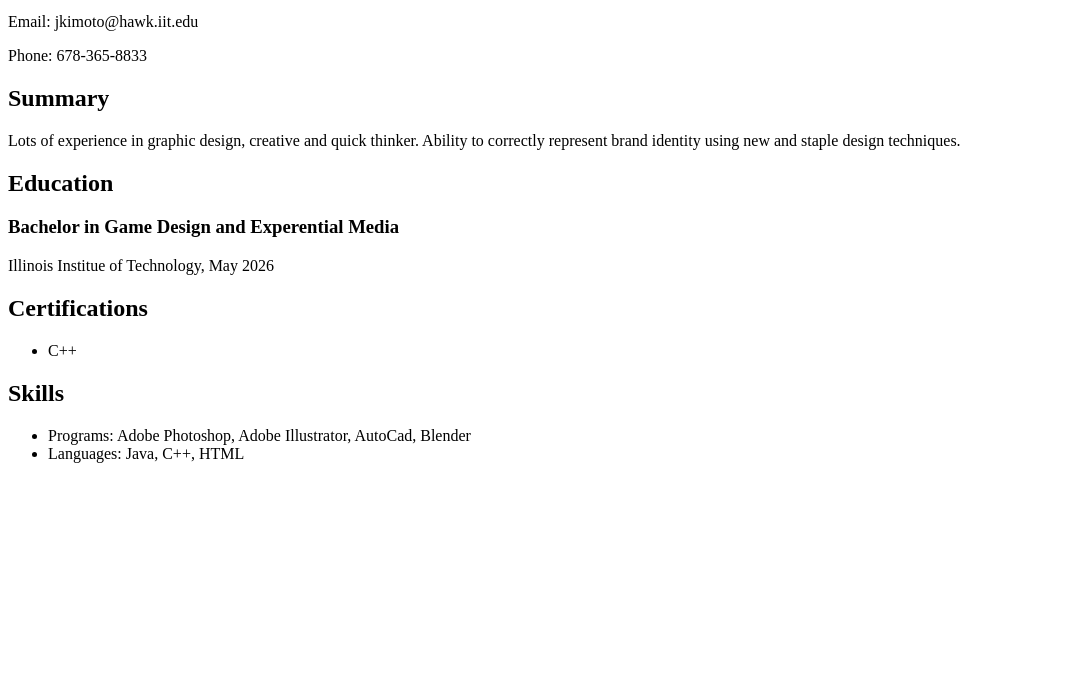
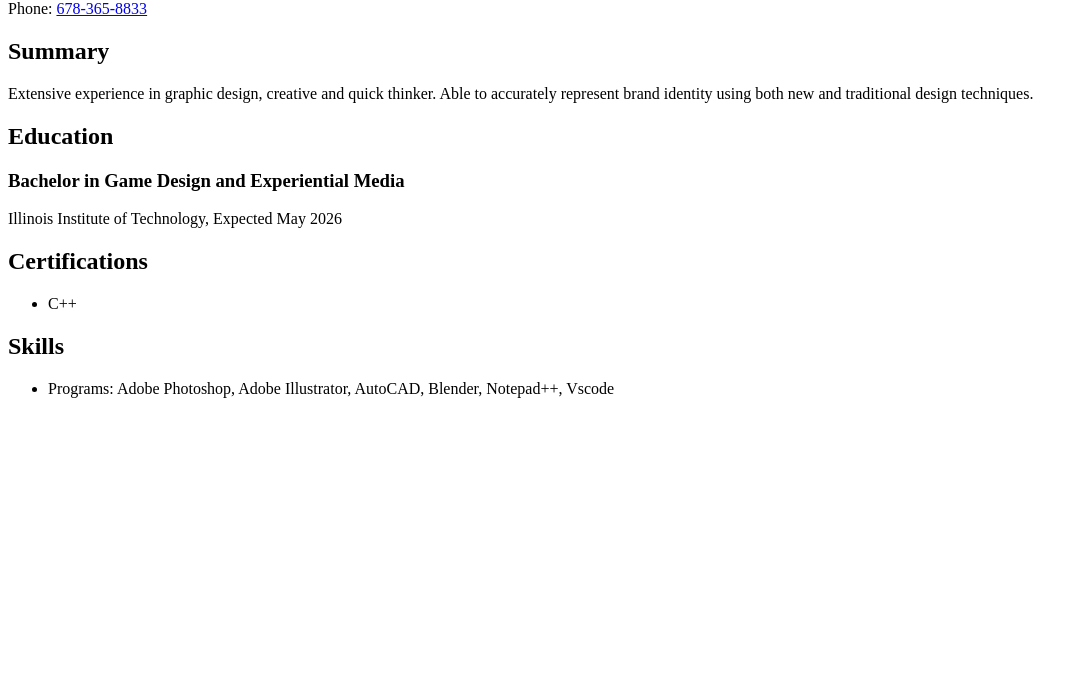
Before and after one commit to jkimoto2/lab1, a plain HTML site: page index.html in a window 1280 px wide. Shown: the part 114-800 px from the top of the page, without its empty margins (0-1084 px from the left). Drawn offline with Linux system fonts and the light colour scheme.

Commit message:
Update index.html

```diff
--- a/index.html
+++ b/index.html
@@ -1,41 +1,47 @@
 <!DOCTYPE html>
 <html lang="en">
   <head>
-    <meta charset="UTF-8">
+    <meta charset="utf-8">
     <meta name="viewport" content="width=device-width, initial-scale=1.0">
     <meta http-equiv="X-UA-Compatible" content="IE=edge">
     <title>Resume</title>
-    <h2>Navigation</h2>
   </head>
   <body>
+
+
     <header>
       <h1>Jelani Kimoto</h1>
-      <p>Email: jkimoto@hawk.iit.edu</p>
-      <p>Phone: 678-365-8833</p>
+      <p>Email: <a href="mailto:jkimoto@hawk.iit.edu">jkimoto@hawk.iit.edu</a></p>
+      <p>Phone: <a href="tel:+16783658833">678-365-8833</a></p>
     </header>
+
     <section>
       <h2>Summary</h2>
-      <p>Lots of experience in graphic design, creative and quick thinker. Ability to correctly represent brand identity using new and staple design techniques.</p>
+      <p>
+        Extensive experience in graphic design, creative and quick thinker.
+        Able to accurately represent brand identity using both new and traditional design techniques.
+      </p>
     </section>
+
     <section>
       <h2>Education</h2>
-
       <article>
-        <h3> Bachelor in Game Design and Experential Media </h3>
-        <p>Illinois Institue of Technology, May 2026</p>
+        <h3>Bachelor in Game Design and Experiential Media</h3>
+        <p>Illinois Institute of Technology, Expected May 2026</p>
       </article>
     </section>
+
     <section>
       <h2>Certifications</h2>
       <ul>
         <li>C++</li>
       </ul>
     </section>
+
     <section>
       <h2>Skills</h2>
       <ul>
-        <li>Programs: Adobe Photoshop, Adobe Illustrator, AutoCad, Blender</li>
-        <li>Languages: Java, C++, HTML</li>
+        <li>Programs: Adobe Photoshop, Adobe Illustrator, AutoCAD, Blender, Notepad++, Vscode</li>
       </ul>
     </section>
   </body>
```
